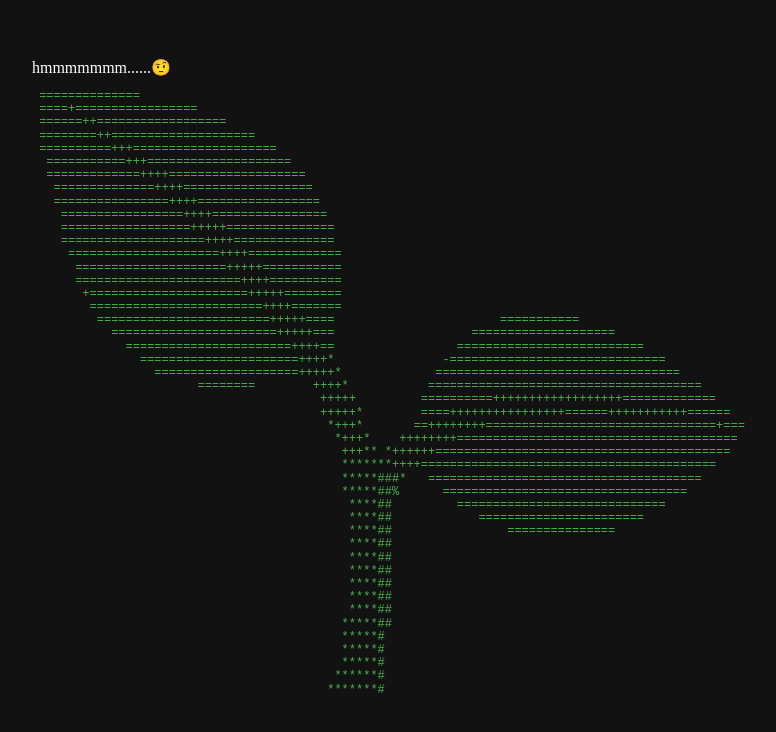
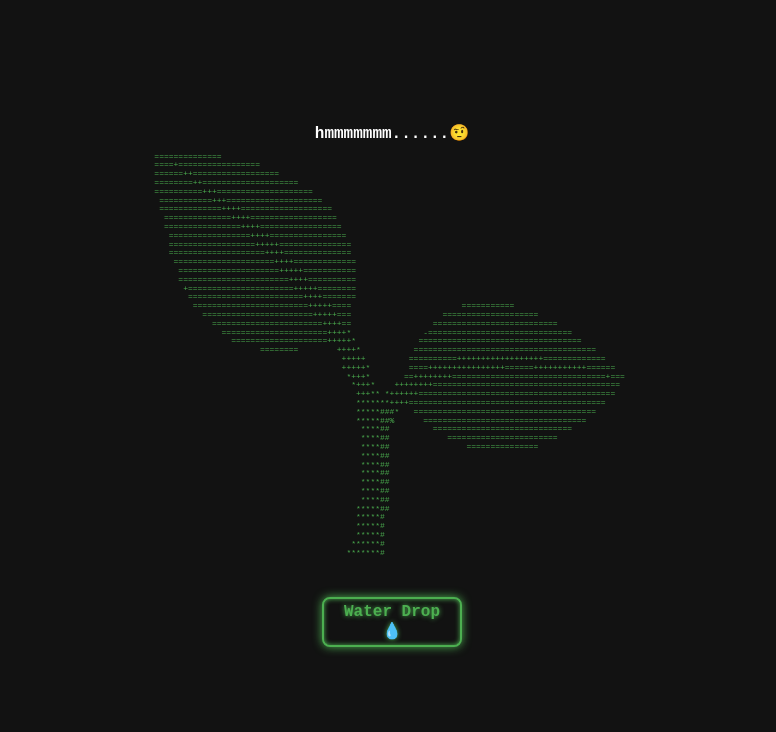
Before and after one commit to Liquid-h/Growing-Plant, a plain HTML site: page index.html in a window 1280 px wide. Shown: the whole page, without its empty margins (248-1024 px from the left). Drawn offline with Linux system fonts and the light colour scheme.

Commit message:
Update index.html with new content

```diff
--- a/index.html
+++ b/index.html
@@ -5,46 +5,86 @@
     <meta name="viewport" content="width=device-width, initial-scale=1.0">
     <title>Grow_Your_Plants</title>
     <style>
-        .word
-        {
-            color : #ffffff;
+        body {
+            display: flex;
+            justify-content: center; /* 가로 가운데 정렬 */
+            align-items: center;     /* 세로 가운데 정렬 */
+            height: 100vh;           /* 화면 전체 높이 */
+            margin: 0;
+            background-color: #121212;
+            color: #4CAF50;          /* 식물 색깔, plant color */
+            flex-direction: column;  /* 요소들을 위아래로 배치 */
+        }
+
+        .sprout-container {
+            position: relative;
+            display: flex;
+            flex-direction: column;
+            align-items: center;
+        }
+
+        .word {
+            color: #ffffff;
             position: absolute;
-            top: -20px;
+            top: -30px;
+            font-family: 'Courier New', Courier, monospace;
+            font-weight: bold;
         }
 
         /* 아스키 아트를 위한 설정 */
-        pre
-        {
+        pre {
             font-family: 'Courier New', Courier, monospace; /* 고정폭 글꼴 (필수: 안하면 새싹 터짐) */
-            font-size: 12px;         /* 폰트 크기 */
+            font-size: 8px;          /* 12px에서 8px로 크기 축소 */
             line-height: 1.1;        /* 줄 간격 좁게 */
             text-align: left;        /* 아스키 아트 자체는 왼쪽 정렬 유지 */
+            margin: 0;
         }
 
-        body
-        {
-            display: flex;
-            justify-content: center; /* 가로 가운데 정렬 */
-            align-items: center;     /* 세로 가운데 정렬 */
-            height: 100vh;         /* 화면 전체 높이 */
-            margin: 0;
-            background-color: #121212;
-            color: #4CAF50; /*식물 색깔, plant color */
+        /* 네온 초록색 버튼 스타일 */
+        button {
+            margin-top: 40px;
+            width: 140px;
+            height: 50px;
+            font-size: 16px;
+            font-weight: bold;
+            font-family: 'Courier New', Courier, monospace;
+            background-color: #121212; /* 배경색과 동일하게 */
+            color: #4CAF50;
+            border: 2px solid #4CAF50;
+            border-radius: 8px;
+            cursor: pointer;
+            /* 네온 빛 효과 */
+            box-shadow: 0 0 10px #4CAF50, inset 0 0 5px #4CAF50;
+            text-shadow: 0 0 5px #4CAF50;
+            transition: all 0.2s ease-in-out;
+        }
 
-            .sprout-container
-            {
-                position: relative;
-            }
+        button:hover:not(:disabled) {
+            background-color: #4CAF50;
+            color: #121212;
+            box-shadow: 0 0 20px #4CAF50, inset 0 0 10px #4CAF50;
+            text-shadow: none;
+        }
+
+        button:active:not(:disabled) {
+            transform: scale(0.95);
+        }
+
+        /* 물을 이미 줬을 때(비활성화)의 스타일 */
+        button:disabled {
+            border-color: #555555;
+            color: #555555;
+            box-shadow: none;
+            text-shadow: none;
+            cursor: not-allowed;
         }
     </style>
 </head>
 <body>
-            <div class="sprout-container">
+    <div class="sprout-container">
+        <div class="word" id="statusWord">hmmmmmmm......🤨</div>
 
-            <div class="word">hmmmmmmm......🤨</div>
-            <div></div>
-
-    <pre>
+<pre>
  ==============
  ====+=================
  ======++==================
@@ -91,7 +131,55 @@
                                            *****#
                                           ******#
                                          *******#
-    </pre>
+</pre>
 
+        <!-- 물 주기 버튼 -->
+        <button id="waterBtn" onclick="giveWater()">Water Drop 💧</button>
+    </div>
+
+    <script>
+        // 오늘 날짜를 'YYYY-MM-DD' 형식으로 가져오는 함수
+        function getTodayDate() {
+            const today = new Date();
+            const year = today.getFullYear();
+            const month = String(today.getMonth() + 1).padStart(2, '0');
+            const day = String(today.getDate()).padStart(2, '0');
+            return `${year}-${month}-${day}`;
+        }
+
+        // 화면 상태 업데이트 함수
+        function updateStatus() {
+            const lastWateredDate = localStorage.getItem('lastWateredDate');
+            const today = getTodayDate();
+            const waterBtn = document.getElementById('waterBtn');
+            const statusWord = document.getElementById('statusWord');
+
+            if (lastWateredDate === today) {
+                // 오늘 이미 물을 준 경우 (버튼 비활성화)
+                waterBtn.disabled = true;
+                waterBtn.innerText = "Done! 💤";
+                statusWord.innerText = "yummy! 😋💧"; // 머리 위 텍스트 변경
+            } else {
+                // 오늘 물을 아직 안 준 경우
+                waterBtn.disabled = false;
+                waterBtn.innerText = "Water Drop 💧";
+                statusWord.innerText = "hmmmmmmm......🤨";
+            }
+        }
+
+        // 물 주기 버튼 클릭 시 실행되는 함수
+        function giveWater() {
+            const today = getTodayDate();
+
+            // 오늘 날짜를 저장소에 기록
+            localStorage.setItem('lastWateredDate', today);
+
+            // 버튼 상태 즉시 업데이트
+            updateStatus();
+        }
+
+        // 웹페이지가 처음 켜질 때 상태 확인
+        window.onload = updateStatus;
+    </script>
 </body>
 </html>
```
